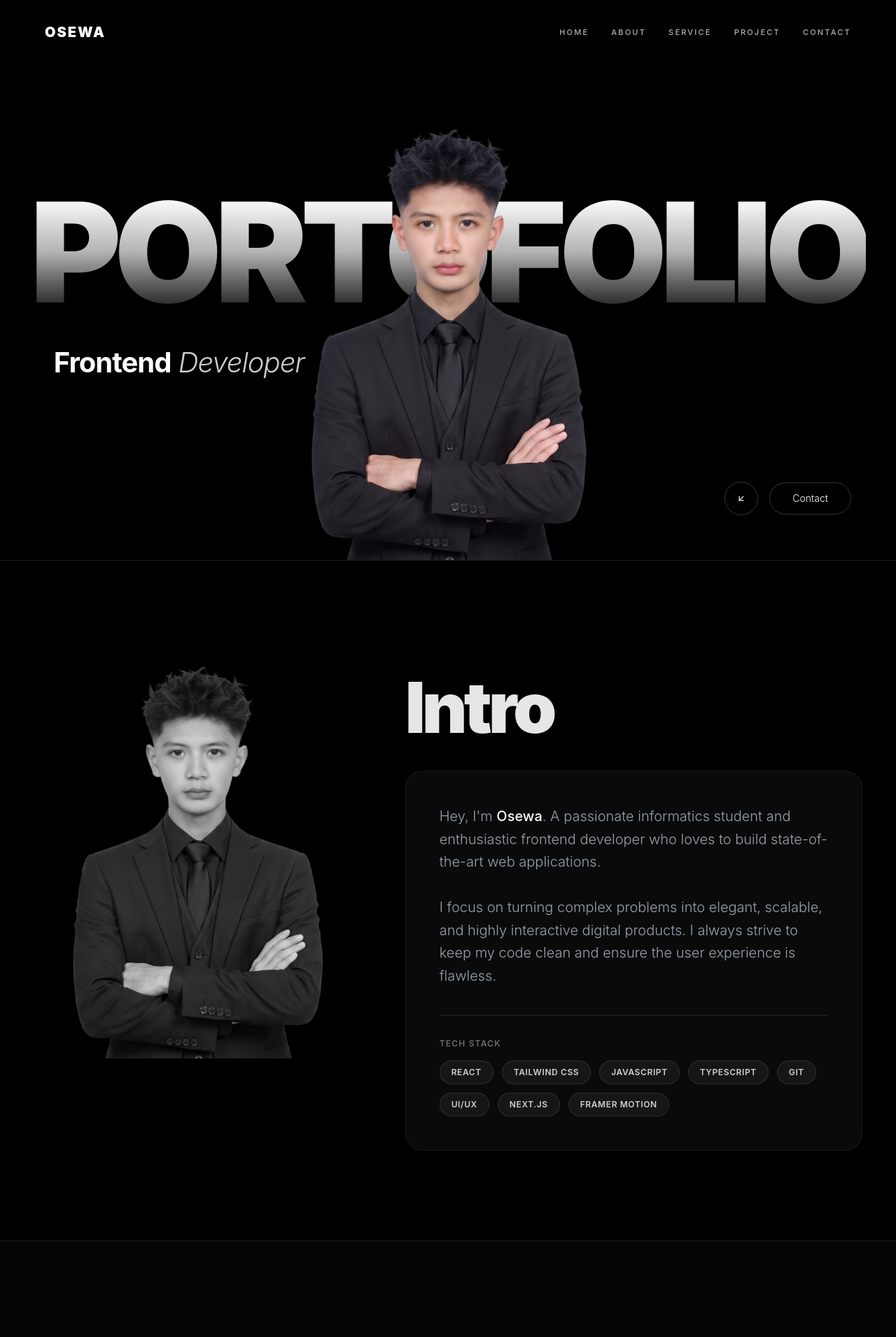
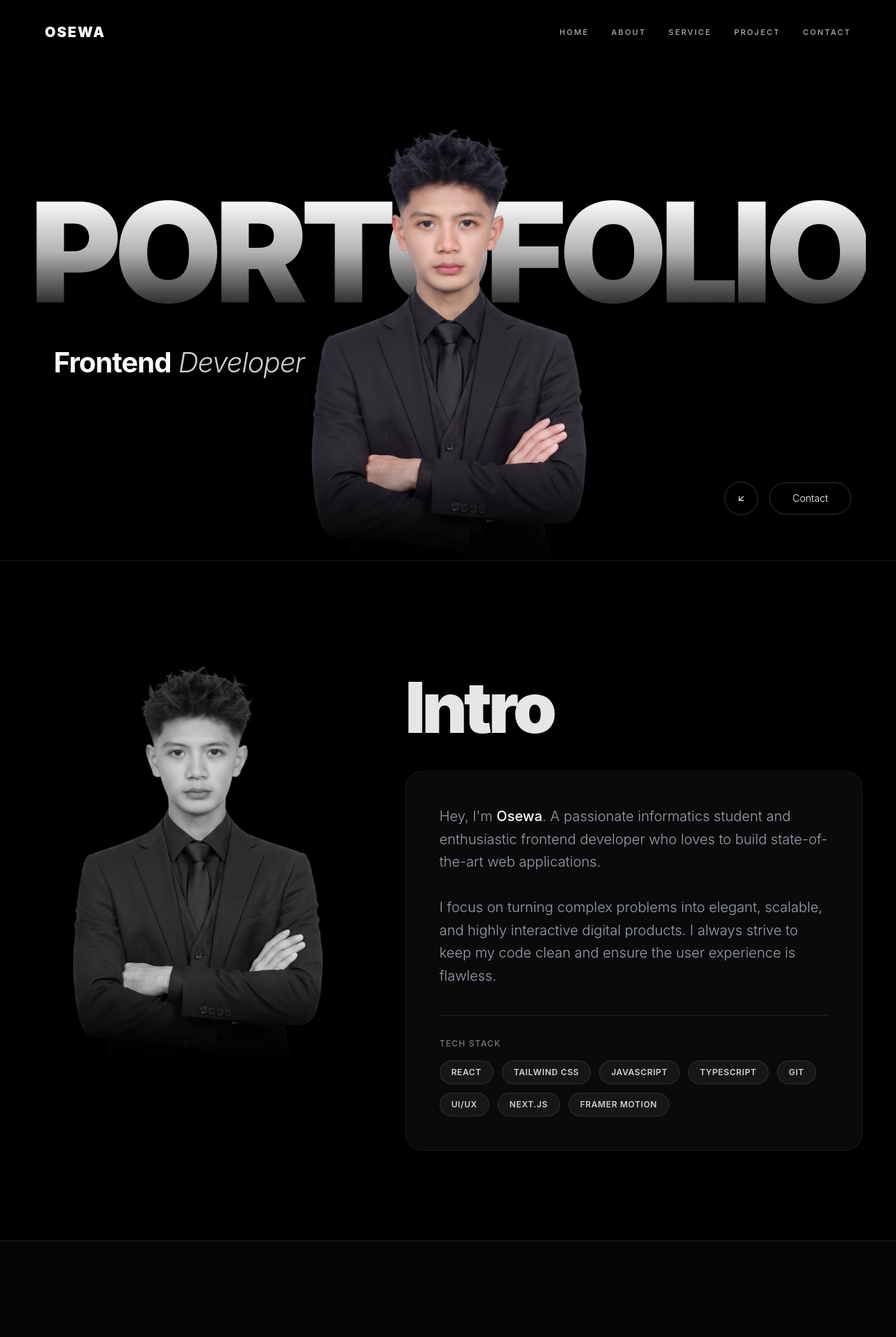
Before and after one commit to pallyamasultan/PROFESIONAL_PORTOFOLIO_PALLYAMA, a React (Vite) app: page / in a window 1280 px wide. Shown: the top 1910 px of the page at 70% size. Built offline with nearby package versions, Linux system fonts and the light colour scheme.

Commit message:
style: fix typography, update intro portrait mask, and enable repeated scroll animations

```diff
--- a/src/App.jsx
+++ b/src/App.jsx
@@ -81,6 +81,10 @@ const App = () => {
             src="/profile.png"
             alt="Osewa"
             className="w-auto h-full object-contain object-bottom pointer-events-auto"
+            style={{
+              WebkitMaskImage: 'linear-gradient(to bottom, black 80%, transparent 100%)',
+              maskImage: 'linear-gradient(to bottom, black 80%, transparent 100%)'
+            }}
           />
         </div>
 
@@ -149,16 +153,20 @@ const App = () => {
         <motion.div
           initial="hidden"
           whileInView="visible"
-          viewport={{ once: true, margin: "-100px" }}
+          viewport={{ once: false, margin: "-100px" }}
           variants={staggerContainer}
           className="flex flex-col md:flex-row gap-16 items-start"
         >
-           <motion.div variants={fadeInUp} className="w-full md:w-5/12">
-             <div className="w-full aspect-[4/5] overflow-hidden rounded-3xl group relative">
+           <motion.div variants={fadeInUp} className="w-full md:w-5/12 flex justify-center items-end">
+             <div className="w-full aspect-[4/5] relative">
                 <img
                   src="/profile.png"
                   alt="About Developer"
-                  className="w-full h-full object-cover filter grayscale group-hover:grayscale-0 transition-all duration-700 hover:scale-105"
+                  className="w-full h-full object-cover object-bottom filter grayscale hover:grayscale-0 transition-all duration-700 hover:scale-105"
+                  style={{
+                    WebkitMaskImage: 'linear-gradient(to bottom, black 80%, transparent 100%)',
+                    maskImage: 'linear-gradient(to bottom, black 80%, transparent 100%)'
+                  }}
                 />
              </div>
            </motion.div>
@@ -193,7 +201,7 @@ const App = () => {
           <motion.div
             initial="hidden"
             whileInView="visible"
-            viewport={{ once: true, margin: "-100px" }}
+            viewport={{ once: false, margin: "-100px" }}
             variants={fadeInUp}
             className="mb-20"
           >
@@ -210,7 +218,7 @@ const App = () => {
                 <motion.div
                   initial="hidden"
                   whileInView="visible"
-                  viewport={{ once: true, margin: "-50px" }}
+                  viewport={{ once: false, margin: "-50px" }}
                   variants={fadeInUp}
                   key={idx}
                   onMouseEnter={() => setHoveredService(idx)}
@@ -272,7 +280,7 @@ const App = () => {
         <motion.div
           initial="hidden"
           whileInView="visible"
-          viewport={{ once: true, margin: "-100px" }}
+          viewport={{ once: false, margin: "-100px" }}
           variants={fadeInUp}
           className="flex flex-col lg:flex-row justify-between mb-24 lg:items-end gap-10"
         >
@@ -296,7 +304,7 @@ const App = () => {
                 key={project.id}
                 initial="hidden"
                 whileInView="visible"
-                viewport={{ once: true, margin: "-100px" }}
+                viewport={{ once: false, margin: "-100px" }}
                 variants={fadeInUp}
                 className="flex flex-col lg:flex-row gap-12 lg:gap-24 items-center"
               >
@@ -347,7 +355,7 @@ const App = () => {
           <motion.div
             initial="hidden"
             whileInView="visible"
-            viewport={{ once: true, margin: "-100px" }}
+            viewport={{ once: false, margin: "-100px" }}
             variants={fadeInUp}
             className="flex-1"
           >
@@ -381,7 +389,7 @@ const App = () => {
           <motion.div
             initial="hidden"
             whileInView="visible"
-            viewport={{ once: true, margin: "-100px" }}
+            viewport={{ once: false, margin: "-100px" }}
             variants={fadeInUp}
             className="flex-1 mt-10 lg:mt-0"
           >
@@ -428,7 +436,7 @@ const App = () => {
           <motion.div
              initial={{ opacity: 0, y: 20 }}
              whileInView={{ opacity: 1, y: 0 }}
-             viewport={{ once: true }}
+             viewport={{ once: false }}
              transition={{ duration: 0.5 }}
              className="flex flex-wrap justify-center gap-8 mb-20 z-10 text-xs font-semibold tracking-[0.2em] uppercase text-white/60"
           >
```
